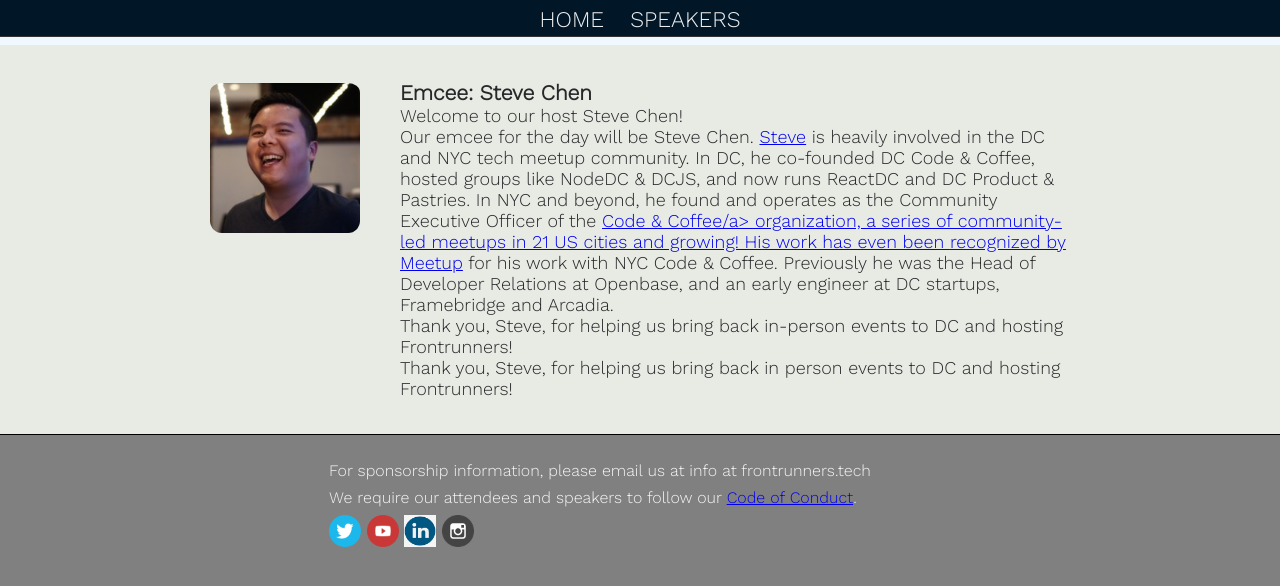
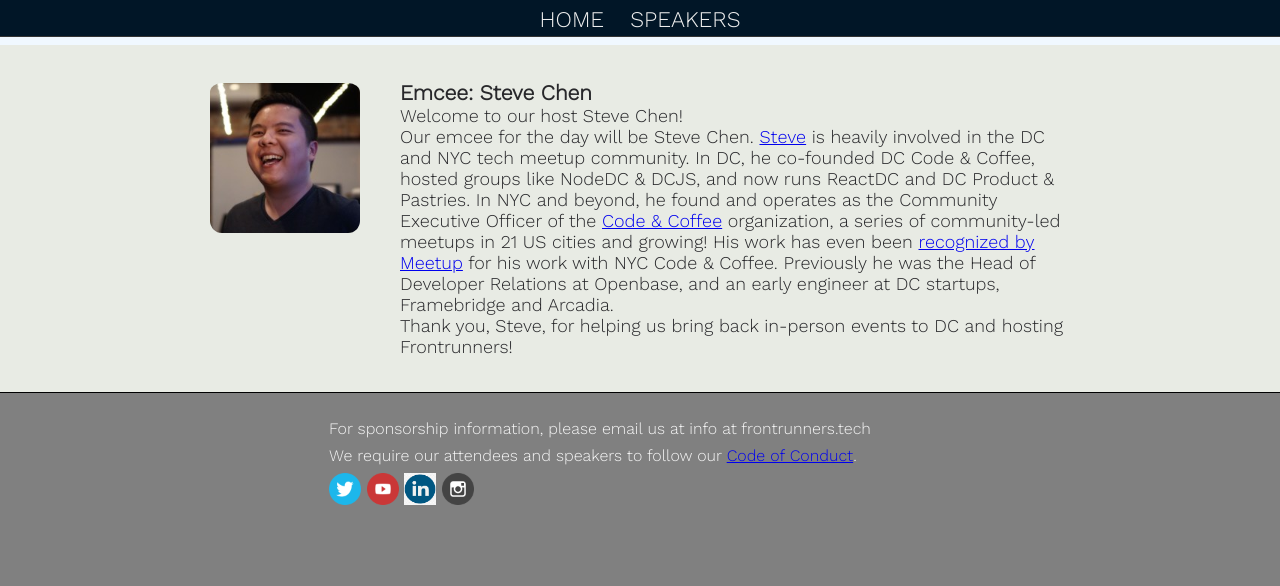
Before and after one commit to gothamgo/frontrunnersconf.github.io, a Jekyll site: the page built from test/testpage.html, in a window 1280 px wide. Shown: the top 586 px of the page. Built offline with Jekyll 4.4.1, drawn with Linux system fonts in a browser that asks for light colours.

Commit message:
Update emcee_panel.html

```diff
--- a/_includes/emcee_panel.html
+++ b/_includes/emcee_panel.html
@@ -56,7 +56,7 @@
         is heavily involved in the DC and NYC tech meetup community.
         In DC, he co-founded DC Code & Coffee, hosted groups like NodeDC & DCJS, and now runs ReactDC and DC Product & Pastries.
         In NYC and beyond, he found and operates as the Community Executive Officer of the
-        <a href="https://codeandcoffee.org/" target="_blank">Code &amp; Coffee/a>
+        <a href="https://codeandcoffee.org/" target="_blank">Code &amp; Coffee</a>
         organization,
         a series of community-led meetups in 21 US cities and growing! His work has even been
         <a href="https://www.youtube.com/watch?v=SOiq4acY_SM" target="_blank">recognized by Meetup</a>
@@ -65,8 +65,6 @@
       </p>
       <p>
         Thank you, Steve, for helping us bring back in-person events to DC and hosting Frontrunners!
-      <p>
-        Thank you, Steve, for helping us bring back in person events to DC and hosting Frontrunners!
       </p>
     </div>
   </div>
```
